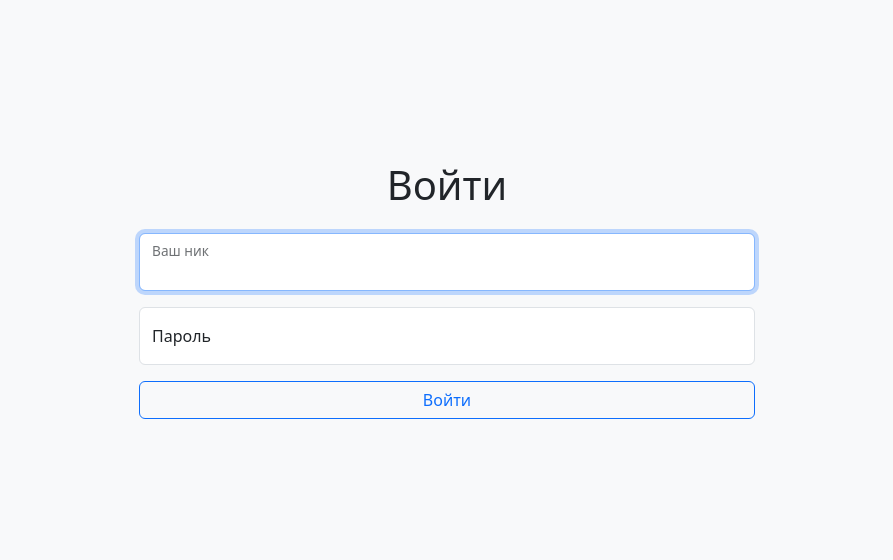
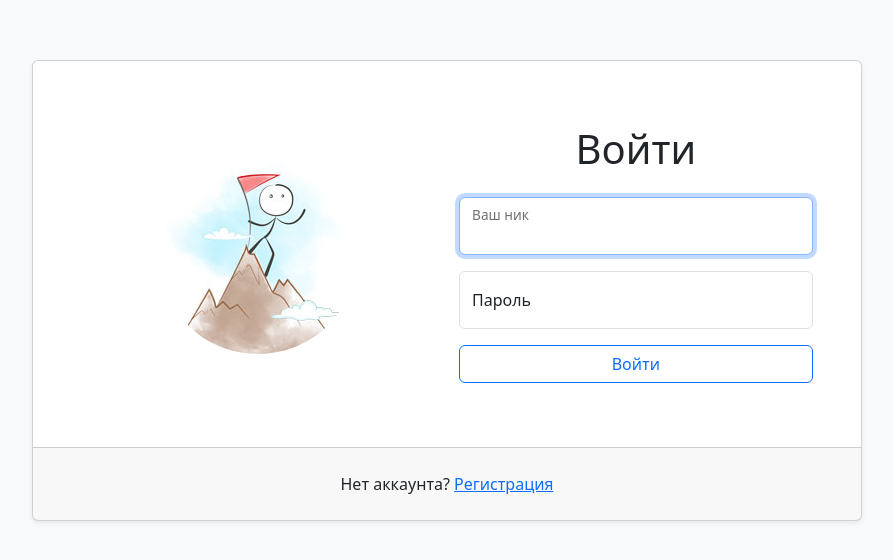
Before and after one commit to Bosqy/frontend-project-12, a React (Create React App) app in the folder frontend/: page /login in a window 1280 px wide. Shown: the part 110-670 px from the top of the page, without its empty margins (193-1086 px from the left). Built offline with nearby package versions, Linux system fonts and the light colour scheme.

Commit message:
markup LoginPage

```diff
--- a/frontend/src/components/LoginPage.jsx
+++ b/frontend/src/components/LoginPage.jsx
@@ -3,10 +3,11 @@
 
 import { useFormik } from 'formik';
 import { useTranslation } from 'react-i18next';
+import { useRef, useEffect, useState } from 'react';
 import { Form, Button } from 'react-bootstrap';
-import { useRef, useEffect, useState } from 'react';
 
 import { loginSchema } from '../schemas';
+import loginImg from '../assets/login.jpg';
 
 const LoginPage = () => {
   const { t } = useTranslation();
@@ -40,32 +41,40 @@ const LoginPage = () => {
   return (
     <div className="container-fluid h-100">
       <div className="row justify-content-center align-content-center h-100">
+        <div className="col-12 col-md-8 col-xxl-6">
+          <div className="card shadow-sm">
+            <div className="card-body row p-5">
+              <div className="col-12 col-md-6 d-flex align-items-center justify-content-center">
+                <img src={loginImg} className="rounded-circle" alt={t('loginHeader')} />
+              </div>
               <Form className="col-12 col-md-6 mt-3 mt-mb-0" onSubmit={formik.handleSubmit}>
                 <h1 className="text-center mb-4">{t('loginHeader')}</h1>
                 <fieldset disabled={formik.isSubmitting}>
                   <Form.Group className="form-floating mb-3">
                     <Form.Control
+                      name="username"
+                      autocomplete="username"
+                      required
+                      id="username"
+                      placeholder={t('username')}
                       onChange={formik.handleChange}
                       value={formik.values.username}
-                placeholder={t('username')}
-                name="username"
-                id="username"
                       isInvalid={authFailed || formik.errors.username}
-                required
                       ref={inputRef}
                     />
                     <Form.Label htmlFor="username">{t('username')}</Form.Label>
                   </Form.Group>
                   <Form.Group className="form-floating mb-3">
                     <Form.Control
+                      name="password"
+                      autocomplete="current-password"
+                      required
+                      placeholder={t('password')}
                       type="password"
+                      id="password"
                       onChange={formik.handleChange}
                       value={formik.values.password}
-                placeholder={t('password')}
-                name="password"
-                id="password"
                       isInvalid={authFailed || formik.errors.password}
-                required
                     />
                     <Form.Label htmlFor="password">{t('password')}</Form.Label>
                     <Form.Control.Feedback type="invalid">{t('authFailed')}</Form.Control.Feedback>
@@ -80,6 +89,15 @@ const LoginPage = () => {
                 </fieldset>
               </Form>
             </div>
+            <div className="card-footer p-4">
+              <div className="text-center">
+                <span>{t('noAccountQM')}</span>
+                <a href="/signup">{t('registration')}</a>
+              </div>
+            </div>
+          </div>
+        </div>
+      </div>
     </div>
   );
 };
--- a/frontend/src/locales/ru.js
+++ b/frontend/src/locales/ru.js
@@ -2,11 +2,13 @@ export default {
   translation: {
     language: 'Русский',
     notFound: 'Страница не найдена',
-    redirectTextBegin: 'Но вы можете перейти  ',
+    redirectTextBegin: 'Но вы можете перейти ',
     redirectTextEnd: 'на главную страницу',
     loginHeader: 'Войти',
     username: 'Ваш ник',
     password: 'Пароль',
     authFailed: 'Неверные имя пользователя или пароль',
+    noAccountQM: 'Нет аккаунта? ',
+    registration: 'Регистрация',
   },
 };
```
Also changed, not shown: frontend/src/assets/login.jpg (renamed from frontend/src/assets/avatar.jpg). Lines whose indentation alone changed are shown as unchanged.
